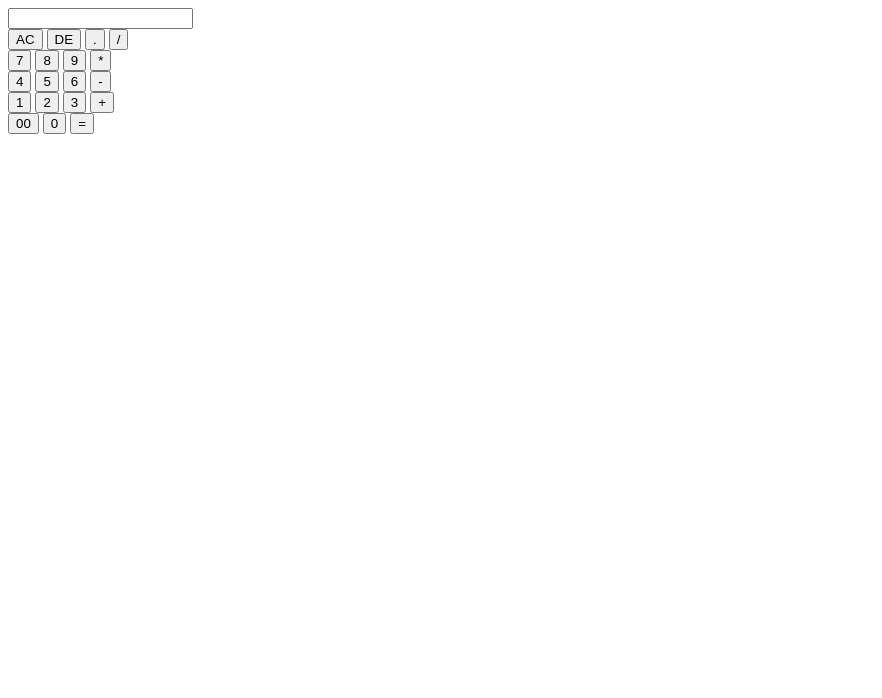
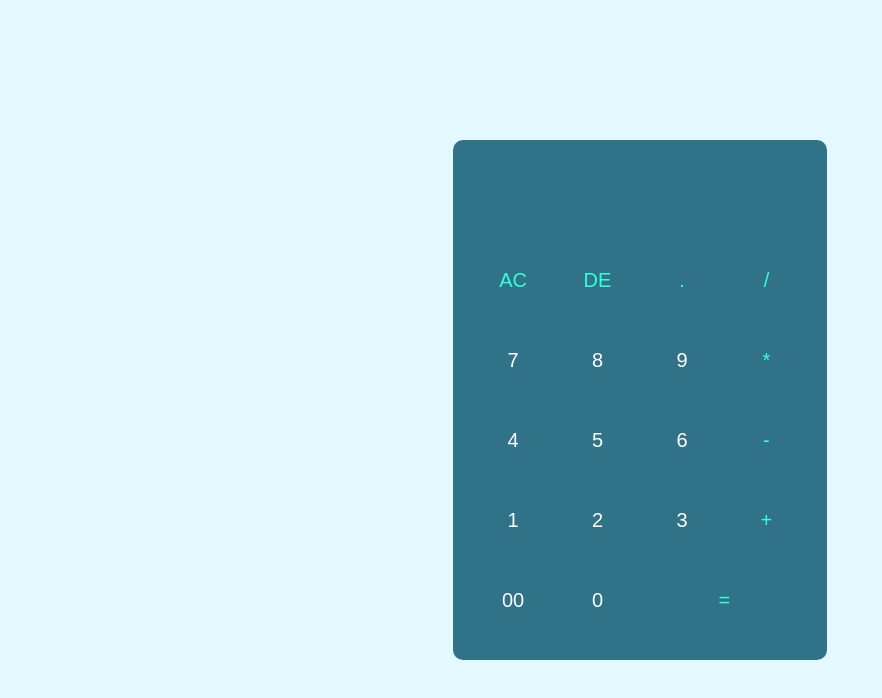
Before and after one commit to Tanushree2344567/Calculator, a plain HTML site: page index.html in a window 1280 px wide. Shown: the whole page, without its empty margins (0-882 px from the left). Drawn offline with Linux system fonts and the light colour scheme.

Commit message:
Update index.html

```diff
--- a/index.html
+++ b/index.html
@@ -4,7 +4,7 @@
     <meta charset="UTF-8">
     <meta name="viewport" content="width=device-width, initial-scale=1.0">
     <title>Task3-Calculator </title>
-    <link rel="stylesheet" href="task3.css">
+    <link rel="stylesheet" href="style.css">
 </head>
 <body>
 
```
